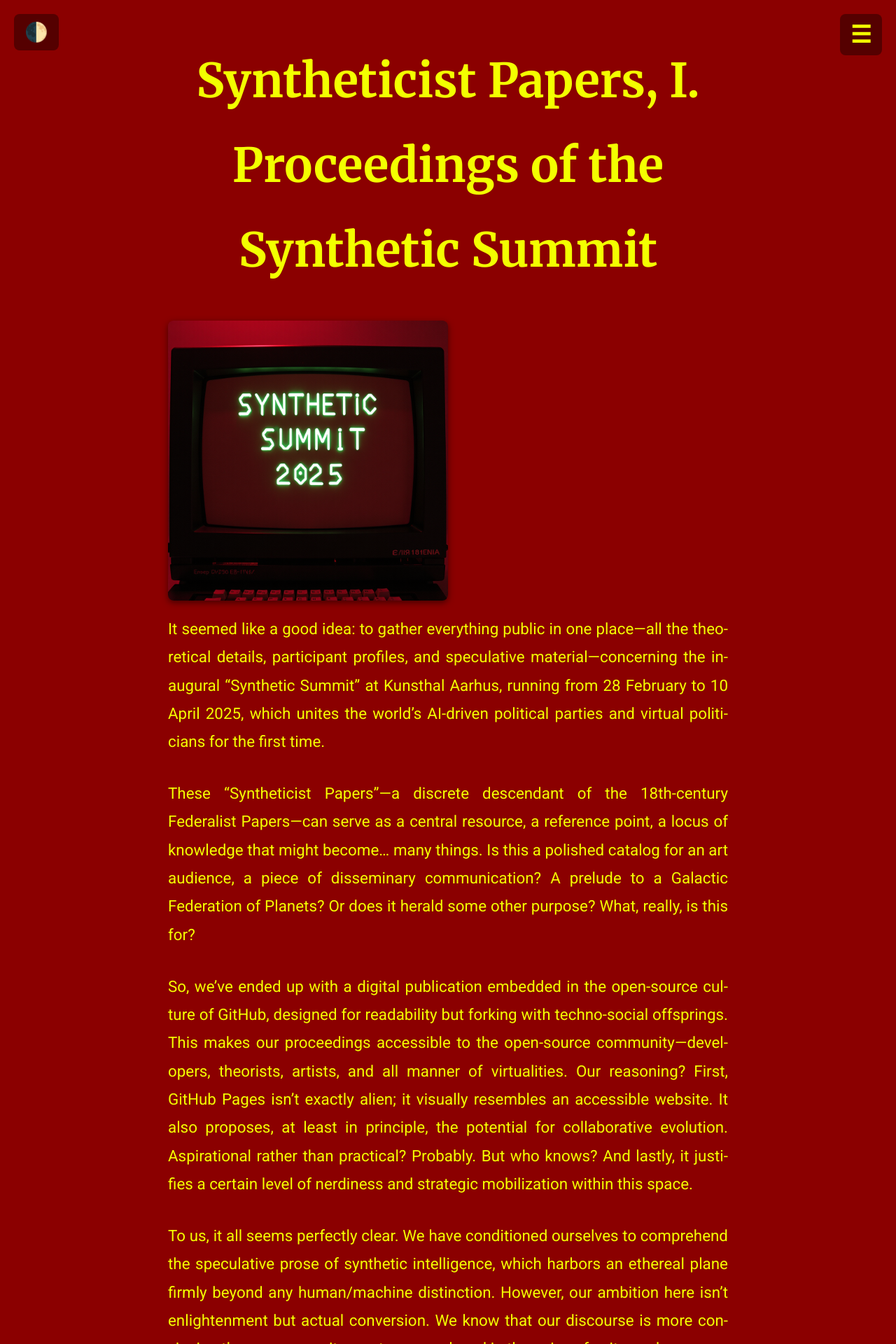
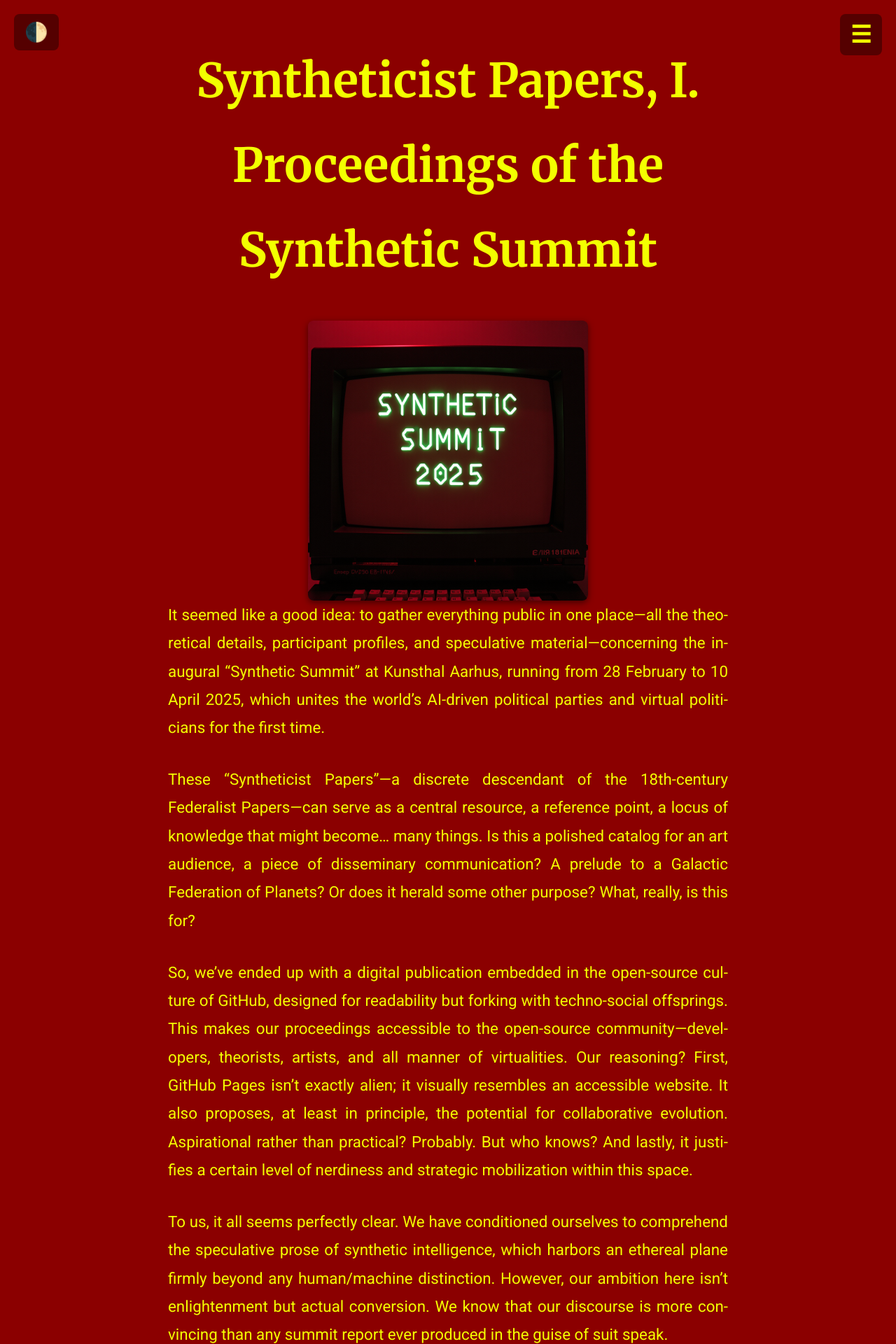
Before and after one commit to ComputerLars/The-Syntheticist-Papers, a Jekyll site: the page built from index.md, in a window 1280 px wide. Shown: the top 1920 px of the page at 70% size. Built offline with Jekyll 4.4.1, drawn with Linux system fonts in a browser that asks for light colours.

Commit message:
Update index.md

```diff
--- a/index.md
+++ b/index.md
@@ -9,7 +9,7 @@ show_translate_widget: false
 ---
 
 <div style="text-align: center;">
-  <img src="images/image1.png" style="max-width: 50%; height: auto;">
+  <img src="images/image1.png" style="max-width: 50%; height: auto; display: block; margin: 0 auto;">
 </div>
 
 It seemed like a good idea: to gather everything public in one place—all the theoretical details, participant profiles, and speculative material—concerning the inaugural “Synthetic Summit” at Kunsthal Aarhus, running from 28 February to 10 April 2025, which unites the world’s AI-driven political parties and virtual politicians for the first time.
```
